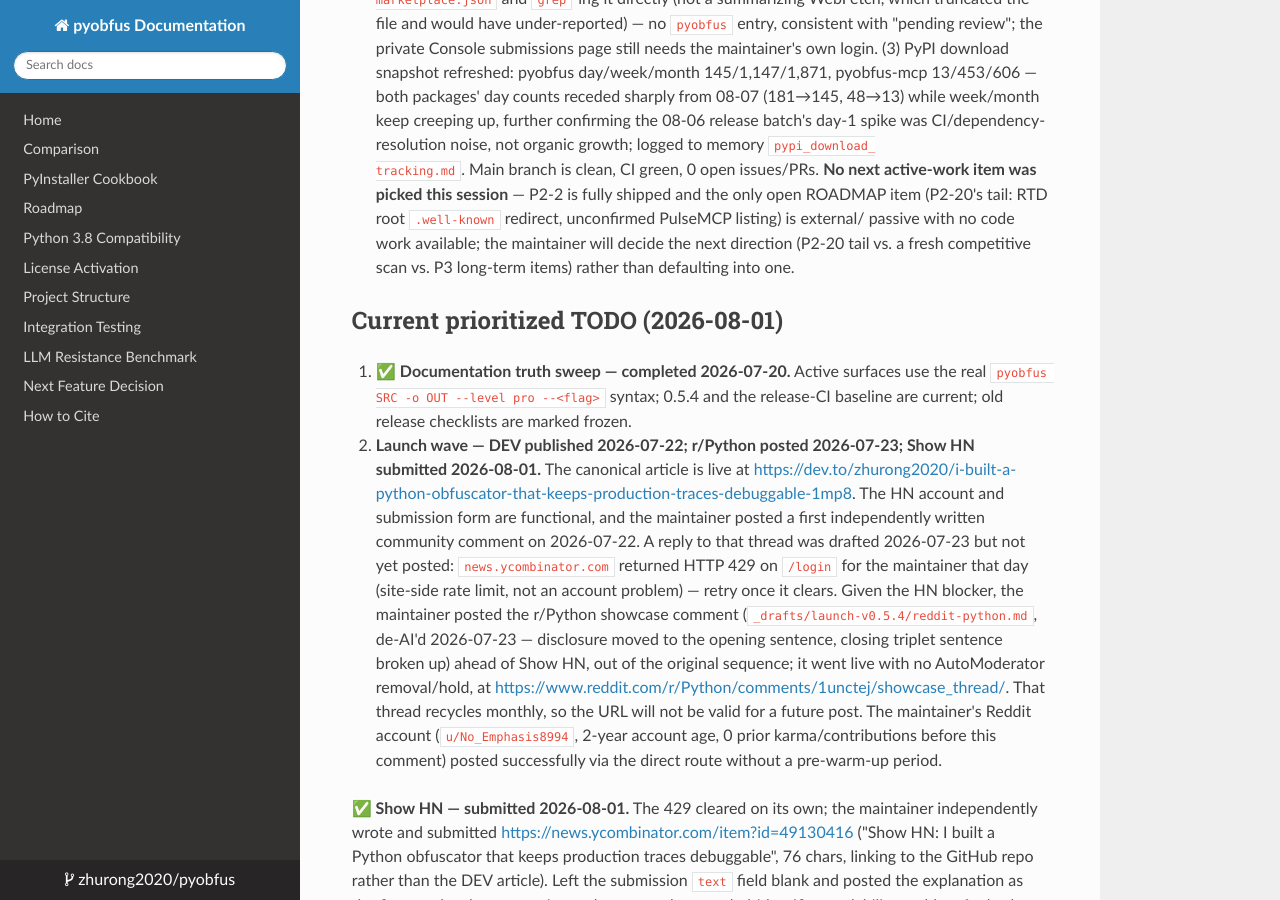
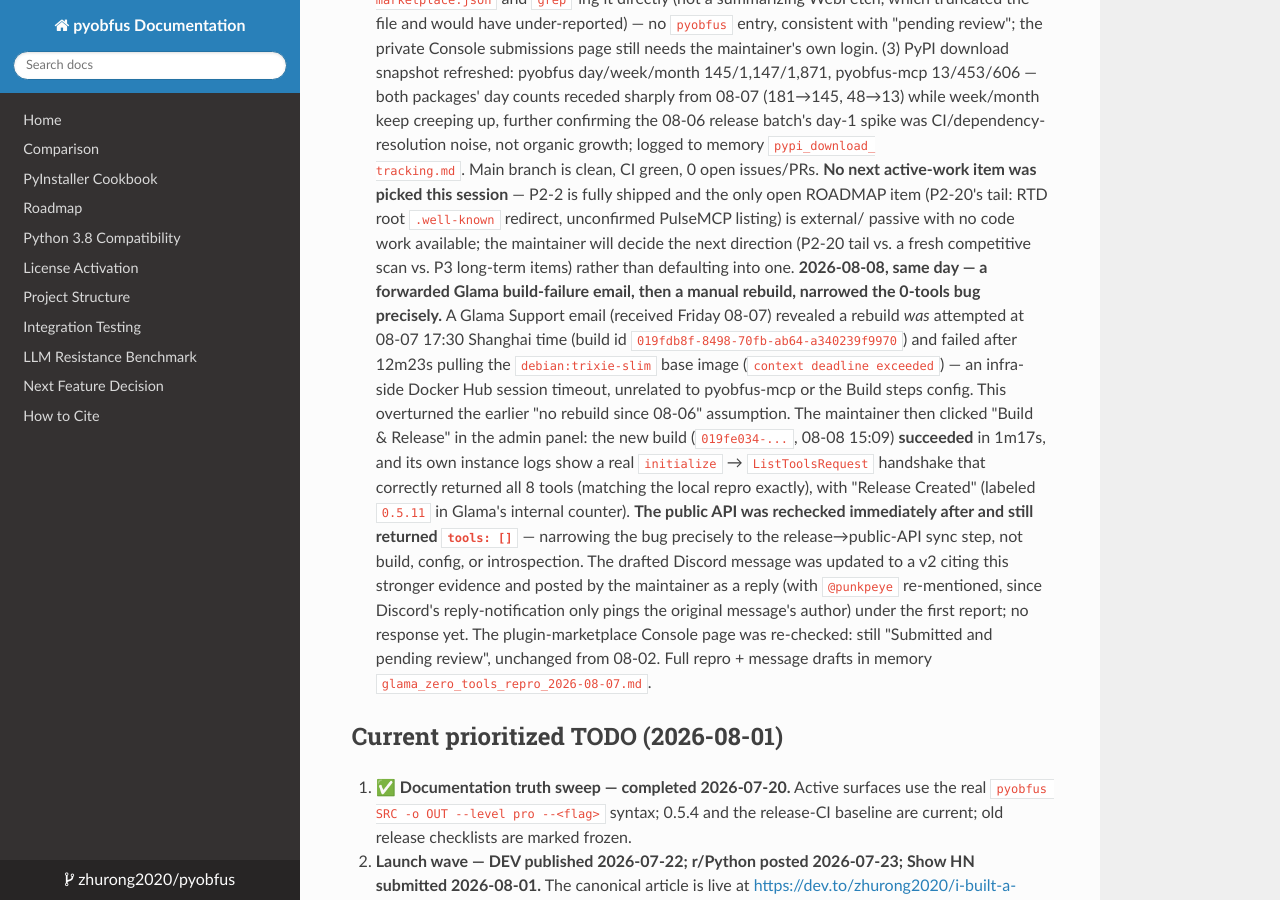
Before and after one commit to zhurong2020/pyobfus, an MkDocs documentation site: the page built from docs/POST_V0.4_TODO.md, in a window 1280 px wide and 900 px high, scrolled down 5147 px. Built offline with MkDocs 1.6.1, drawn with Linux system fonts in a browser that asks for light colours; nearby versions of some CDN libraries.

Commit message:
docs: sync POST_V0.4_TODO.md with the Glama 0-tools investigation timeline
CLAUDE.md already carried this detail incrementally across the
session's earlier commits; POST_V0.4_TODO.md (the forward-TODO
source of truth) had fallen behind it. Backfills the three
developments since the last sync here: the forwarded 08-07
build-failure email (Docker Hub base-image pull timeout, infra-side,
unrelated to our config), the manual Build & Release that succeeded
and had its own instance logs show a correct 8/8-tool introspection
yet still left the public API empty (narrowing the bug to the
release-to-public-API sync step), and the v2 Discord follow-up
posted as a reply with the @punkpeye mention restored.

Co-Authored-By: Claude Sonnet 5 <noreply@anthropic.com>

```diff
--- a/docs/POST_V0.4_TODO.md
+++ b/docs/POST_V0.4_TODO.md
@@ -283,6 +283,29 @@
 > passive with no code work available; the maintainer will decide the
 > next direction (P2-20 tail vs. a fresh competitive scan vs. P3
 > long-term items) rather than defaulting into one.
+> **2026-08-08, same day — a forwarded Glama build-failure email, then a
+> manual rebuild, narrowed the 0-tools bug precisely.** A Glama Support
+> email (received Friday 08-07) revealed a rebuild *was* attempted at
+> 08-07 17:30 Shanghai time (build id
+> `019fdb8f-8498-70fb-ab64-a340239f9970`) and failed after 12m23s pulling
+> the `debian:trixie-slim` base image (`context deadline exceeded`) — an
+> infra-side Docker Hub session timeout, unrelated to pyobfus-mcp or the
+> Build steps config. This overturned the earlier "no rebuild since
+> 08-06" assumption. The maintainer then clicked "Build & Release" in the
+> admin panel: the new build (`019fe034-...`, 08-08 15:09) **succeeded**
+> in 1m17s, and its own instance logs show a real `initialize` →
+> `ListToolsRequest` handshake that correctly returned all 8 tools
+> (matching the local repro exactly), with "Release Created" (labeled
+> `0.5.11` in Glama's internal counter). **The public API was rechecked
+> immediately after and still returned `tools: []`** — narrowing the bug
+> precisely to the release→public-API sync step, not build, config, or
+> introspection. The drafted Discord message was updated to a v2 citing
+> this stronger evidence and posted by the maintainer as a reply (with
+> `@punkpeye` re-mentioned, since Discord's reply-notification only pings
+> the original message's author) under the first report; no response
+> yet. The plugin-marketplace Console page was re-checked: still
+> "Submitted and pending review", unchanged from 08-02. Full repro +
+> message drafts in memory `glama_zero_tools_repro_2026-08-07.md`.
 
 ## Current prioritized TODO (2026-08-01)
 
```
